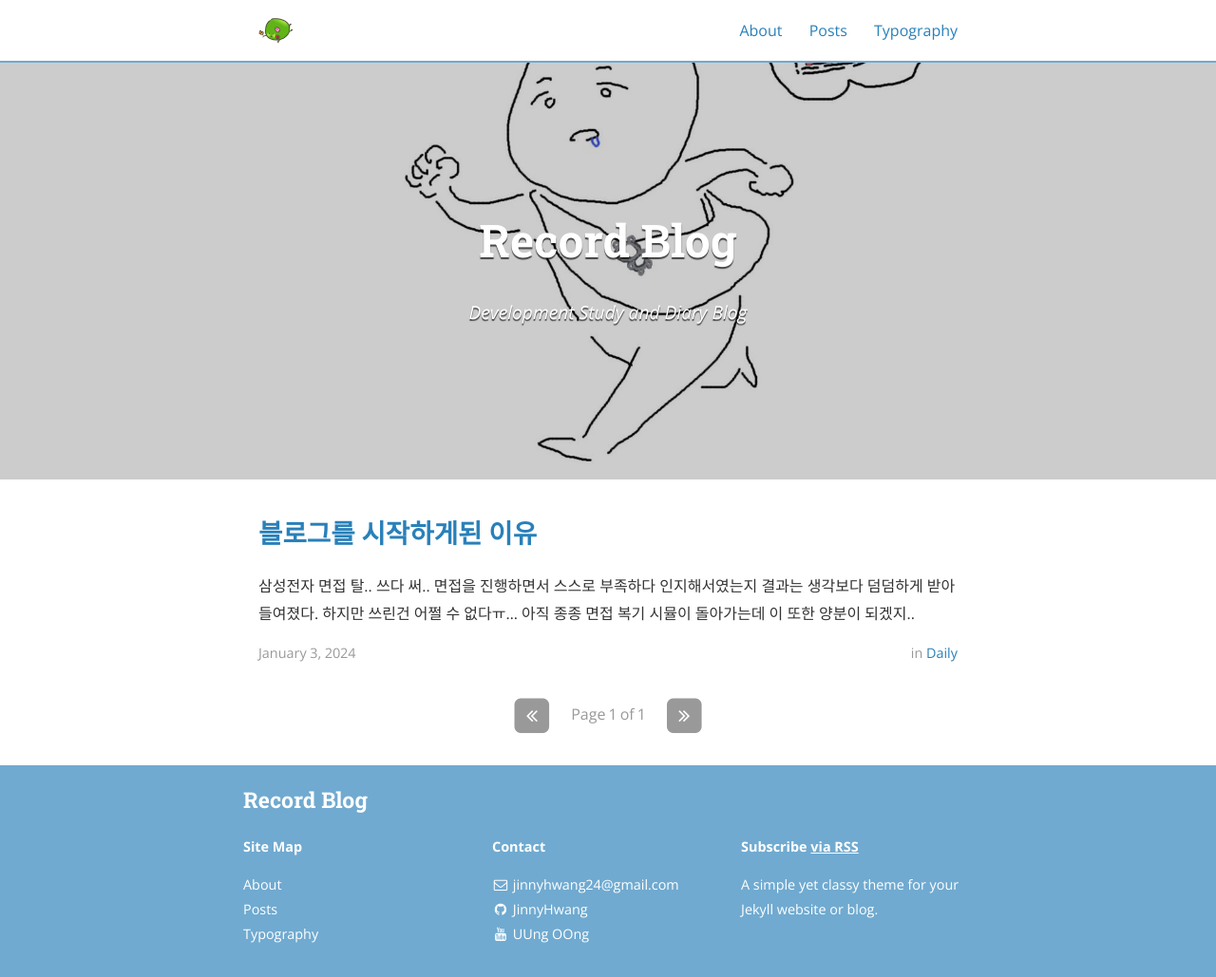
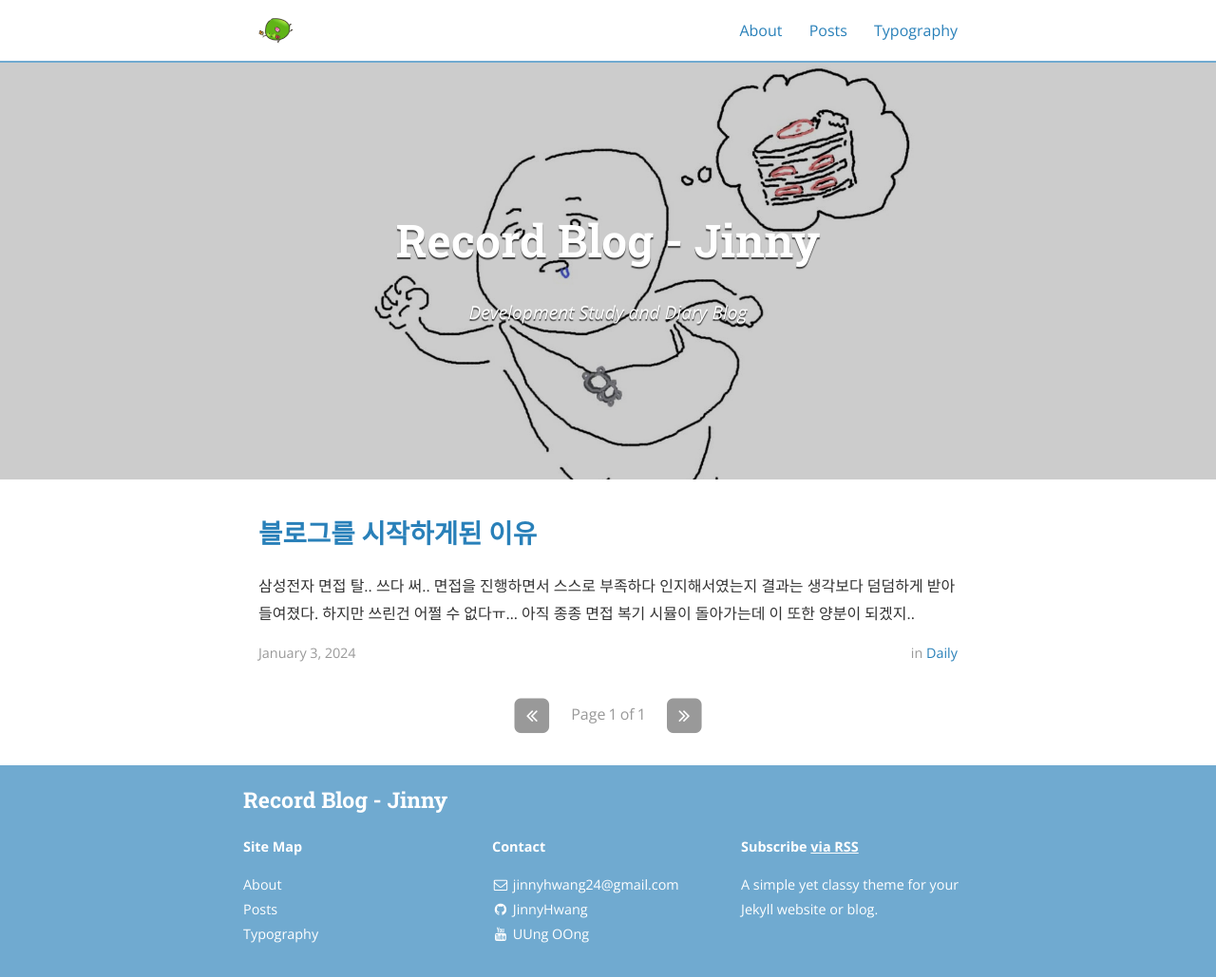
Before and after one commit to JinnyHwang/JinnyHwang.github.io, a Jekyll site: the page built from index.html, in a window 1280 px wide and 1029 px high. Shown: the whole window at 95% size. Built offline with Jekyll 4.4.1, drawn with Linux system fonts in a browser that asks for light colours; nearby versions of some CDN libraries; the list of posts is cut into pages by our own code.

```diff
--- a/_config.yml
+++ b/_config.yml
@@ -9,7 +9,7 @@ exclude:
   - "/vendor/"
 
 # Site settings
-title: Record Blog
+title: Record Blog - Jinny
 subtitle: "Development Study and Diary Blog"
 email: jinnyhwang24@gmail.com
 name: Jieun Hwang
```
Also changed, not shown: assets/header_image.jpg.
